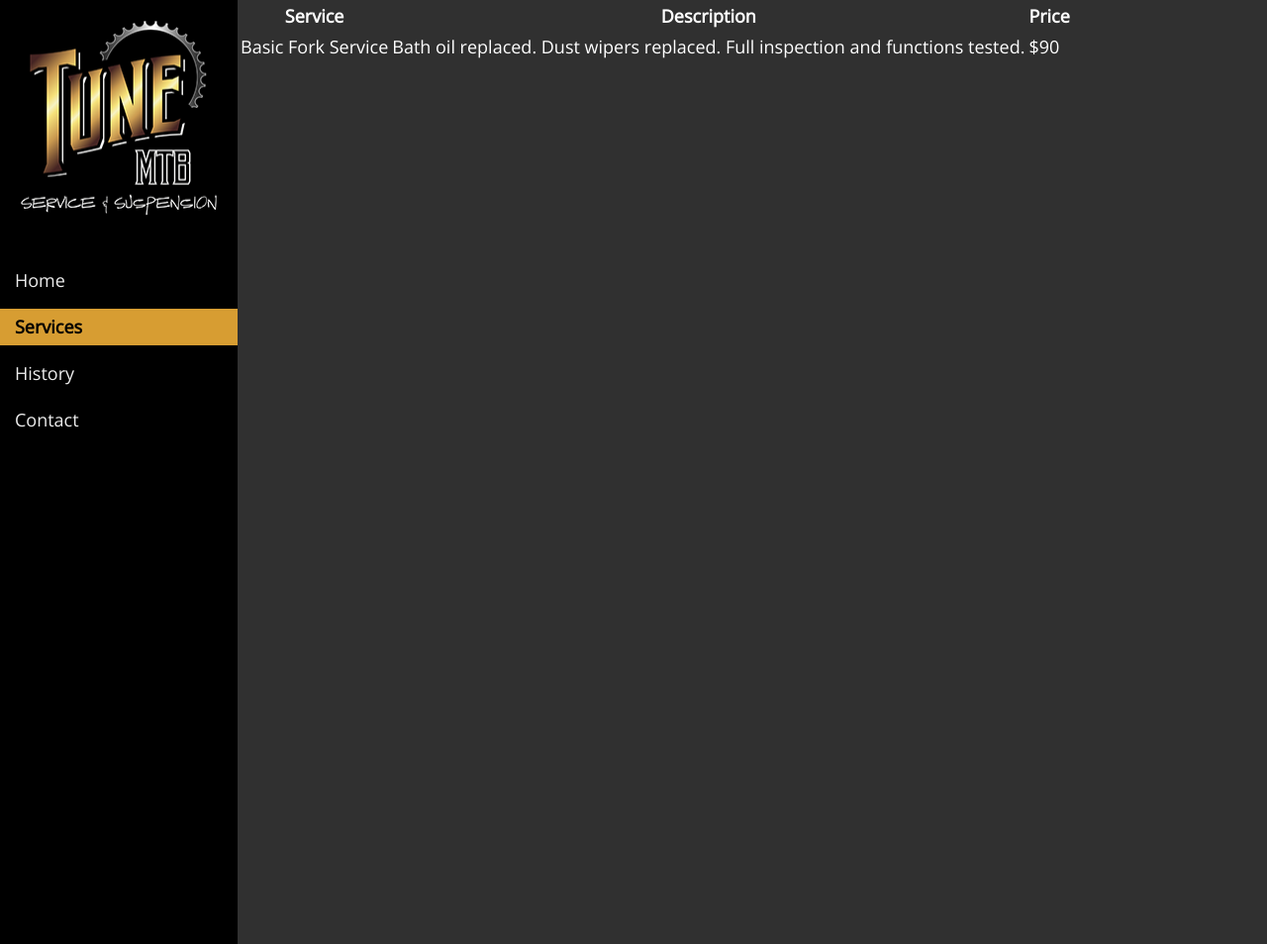
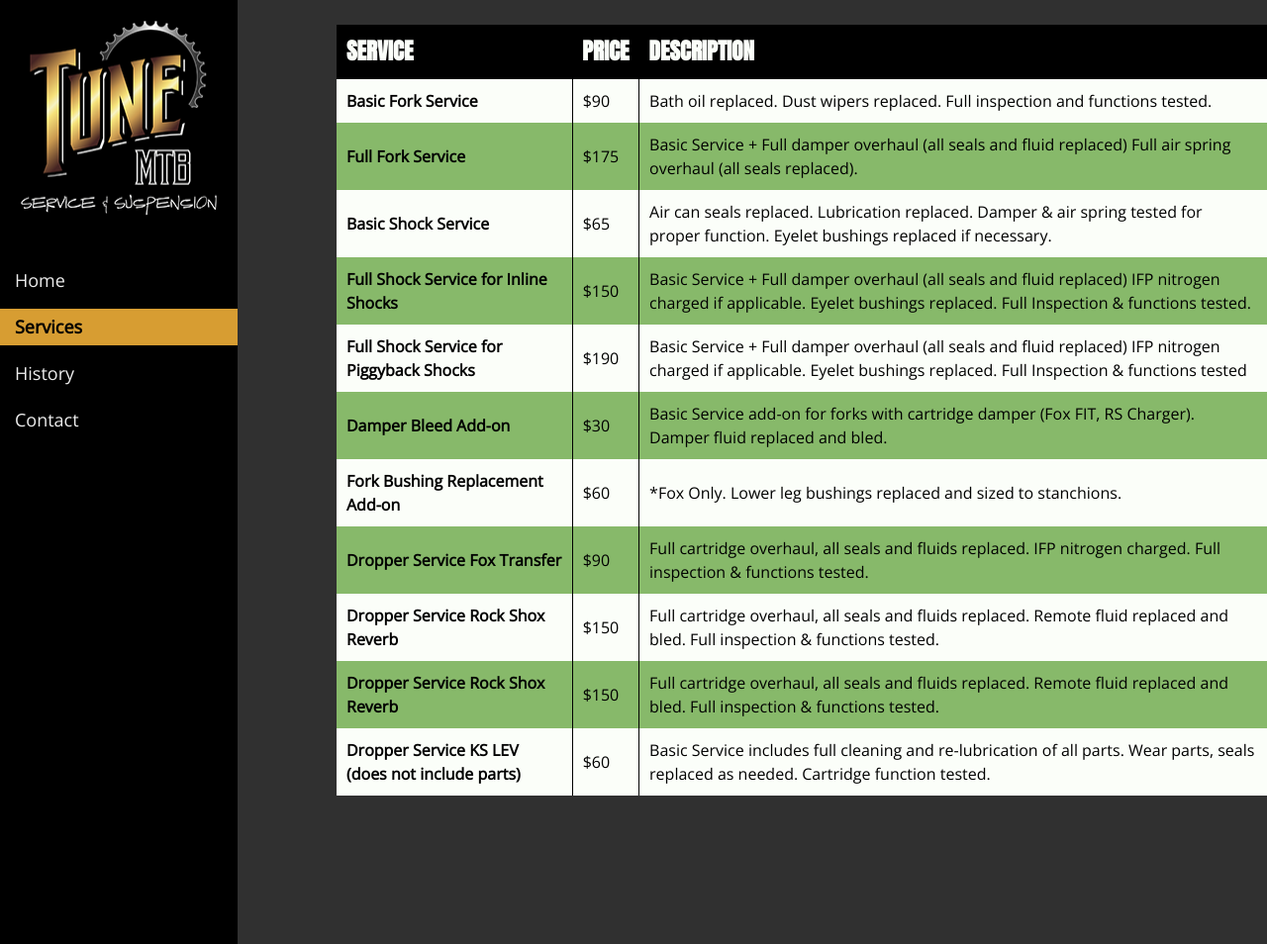
Before and after one commit to tunemtb/tunemtb.github.io, a Jekyll site: the page built from docs/services.html, in a window 1280 px wide and 954 px high. Shown: the whole window at 99% size. Built offline with Jekyll 4.4.1, drawn with Linux system fonts in a browser that asks for light colours; nearby versions of some CDN libraries.

Commit message:
service table

```diff
--- /dev/null
+++ b/docs/_sass/_services.scss
@@ -0,0 +1,59 @@
+.services {
+    padding: 25px 0 50px 100px;
+}
+
+.services__table {
+    background-color: $white;
+    color: $black;
+    font-size: 23px;
+    width: 100%;
+    margin: 0 0 20px 0;
+    border: 0;
+    padding: 0;
+    border-collapse: collapse; /* Remove cell spacing */
+
+    @include mq(sm) {
+        width: auto;
+    }
+
+    @include mq(lg) {
+        margin-bottom: 100px;
+    }
+
+    tr {
+        padding: 0;
+        margin: 0;
+    }
+
+    th {
+        padding: 10px;
+        background-color: $black;
+        color: $white;
+        text-align: left;
+        text-transform: uppercase;
+        font-family: $anton;
+    }
+
+    td {
+        padding: 10px;
+        font-size: 16px;
+
+    }
+
+    td:nth-child(1) {
+        font-weight: bold;
+        font-size: 16px;
+    }
+
+    td:nth-child(1), td:nth-child(2)  {
+        border-right: 1px solid $black;
+    }
+
+    tr:nth-child(odd) {
+        td {
+            background-color: lighten($green, 10%);
+        }
+    }
+
+
+}
--- a/docs/assets/css/main.scss
+++ b/docs/assets/css/main.scss
@@ -10,3 +10,4 @@
 @import "header";
 @import "content";
 @import "homepage";
+@import "services";
--- a/docs/services.html
+++ b/docs/services.html
@@ -4,15 +4,69 @@
 permalink: /services/
 ---
 
-<table>
+<div class="services">
+    <table class="services__table">
         <tr>
             <th>Service</th>
+            <th>Price</th>
             <th>Description</th>
-        <th>Price<th>
         </tr>
         <tr>
             <td>Basic Fork Service</td>
+            <td>$90</td>
             <td>Bath oil replaced. Dust wipers replaced. Full inspection and functions tested.</td>
+        </tr>
+        <tr>
+            <td>Full Fork Service</td>
+            <td>$175</td>
+            <td>Basic Service + Full damper overhaul (all seals and fluid replaced) Full air spring overhaul (all seals replaced).</td>
+        </tr>
+        <tr>
+            <td>Basic Shock Service</td>
+            <td>$65</td>
+            <td>Air can seals replaced. Lubrication replaced. Damper & air spring tested for proper function. Eyelet bushings replaced if necessary.</td>
+        </tr>
+        <tr>
+            <td>Full Shock Service for Inline Shocks</td>
+            <td>$150</td>
+            <td>Basic Service + Full damper overhaul (all seals and fluid replaced) IFP nitrogen charged if applicable. Eyelet bushings replaced. Full Inspection & functions tested.</td>
+        </tr>
+        <tr>
+            <td>Full Shock Service for Piggyback Shocks</td>
+            <td>$190</td>
+            <td>Basic Service + Full damper overhaul (all seals and fluid replaced) IFP nitrogen charged if applicable. Eyelet bushings replaced. Full Inspection & functions tested</td>
+        </tr>
+        <tr>
+            <td>Damper Bleed Add-on</td>
+            <td>$30</td>
+            <td>Basic Service add-on for forks with cartridge damper (Fox FIT, RS Charger). Damper fluid replaced and bled.</td>
+        </tr>
+        <tr>
+            <td>Fork Bushing Replacement Add-on</td>
+            <td>$60</td>
+            <td>*Fox Only. Lower leg bushings replaced and sized to stanchions.</td>
+        </tr>
+        <tr>
+            <td>Dropper Service Fox Transfer</td>
             <td>$90</td>
+            <td>Full cartridge overhaul, all seals and fluids replaced. IFP nitrogen charged. Full inspection & functions tested.</td>
+        </tr>
+        <tr>
+            <td>Dropper Service Rock Shox Reverb</td>
+            <td>$150</td>
+            <td>Full cartridge overhaul, all seals and fluids replaced. Remote fluid replaced and bled.
+                Full inspection &amp; functions tested.</td>
+        </tr>
+        <tr>
+            <td>Dropper Service Rock Shox Reverb</td>
+            <td>$150</td>
+            <td>Full cartridge overhaul, all seals and fluids replaced. Remote fluid replaced and bled.
+                Full inspection &amp; functions tested.</td>
+        </tr>
+        <tr>
+            <td>Dropper Service KS LEV (does not include parts)</td>
+            <td>$60</td>
+            <td>Basic Service includes full cleaning and re-lubrication of all parts. Wear parts, seals replaced as needed. Cartridge function tested.</td>
         </tr>
     </table>
+</div>
```
Also changed, not shown: docs/index.html (line endings or trailing spaces). Lines whose indentation alone changed are shown as unchanged.
